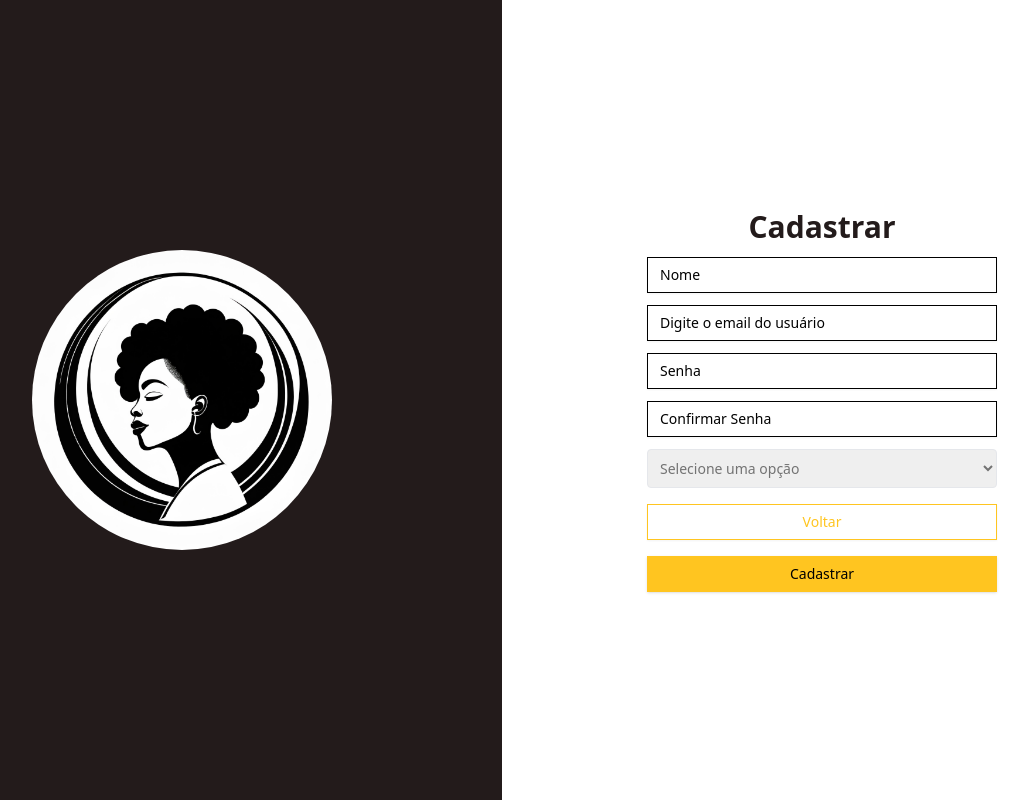
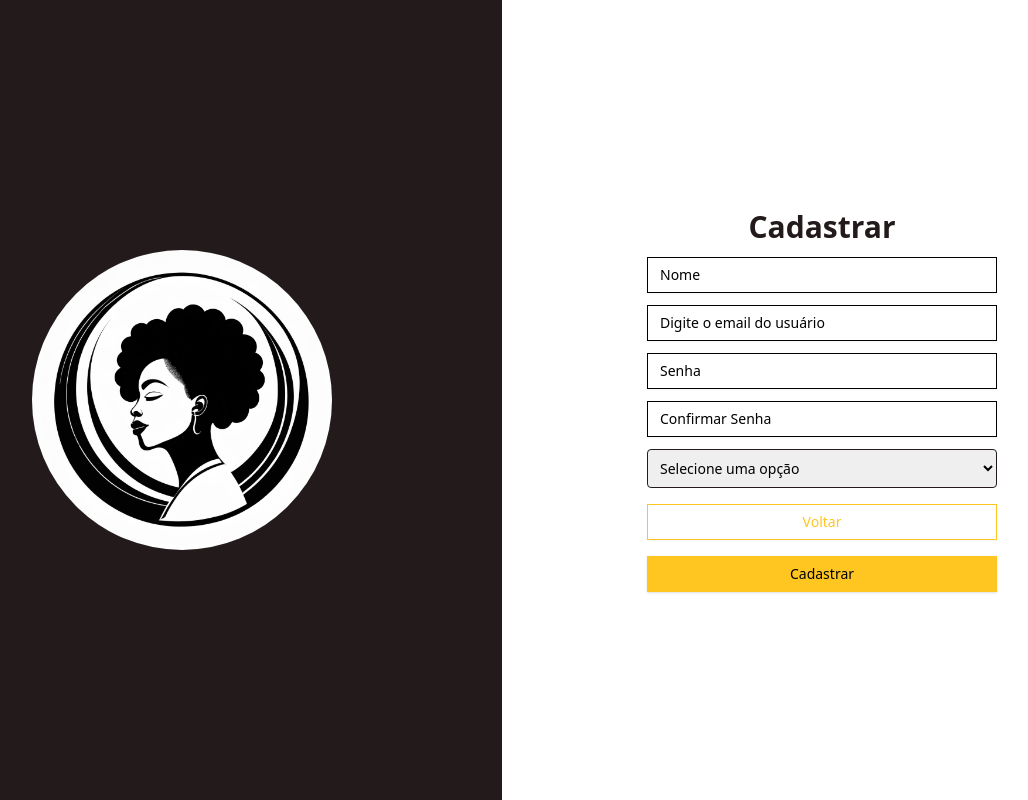
Before and after one commit to Centro-Bell-Hooks/frontend, a React (Vite) app: page /cadastro in a window 1280 px wide. Shown: the whole page, without its empty margins (138-1166 px from the left). Built offline with nearby package versions, Linux system fonts and the light colour scheme.

Commit message:
fix: select de registro ajustado

```diff
--- a/src/components/select/Select.tsx
+++ b/src/components/select/Select.tsx
@@ -10,7 +10,7 @@ type SelectProps = {
 
 export function Select({ values = [], onChange, name, defaultValue = '', className }: SelectProps) {
     return (
-        <select name={name} onChange={onChange} className={`p-2 text-cinza border rounded text-sm ${className}`}>
+        <select name={name} onChange={onChange} className={`p-2 border border-primaria rounded text-sm ${className}`}>
             <option value={defaultValue} hidden>
                 {defaultValue}
             </option>
--- a/src/pages/cadastro/Cadastro.tsx
+++ b/src/pages/cadastro/Cadastro.tsx
@@ -62,10 +62,7 @@ export function Cadastro() {
         <div className="grid grid-cols-1 md:grid-cols-2 h-screen">
             <div className="bg-primaria hidden md:flex justify-center items-center p-4">
                 <Link to={routes.homepage}>
-                    <img
-                        src="/assets/logo-bell-hooks.jpg"
-                        className="rounded-full max-w-[200px] md:max-w-[300px]"
-                    />
+                    <img src="/assets/logo-bell-hooks.jpg" className="rounded-full max-w-[200px] md:max-w-[300px]" />
                 </Link>
             </div>
 
@@ -103,7 +100,11 @@ export function Cadastro() {
                         onChange={atualizarInput}
                         defaultValue="Selecione uma opção"
                         className="w-full"
-                        values={['candidato', 'institucional']}
+                        values={['candidato', 'institucional'].map((value: any) => (
+                            <option key={value.id} value={value}>
+                                {value}
+                            </option>
+                        ))}
                     />
                     <Button onClick={voltar} className="my-1" variant="outline">
                         Voltar
--- a/src/pages/servicos/ServicoPage.tsx
+++ b/src/pages/servicos/ServicoPage.tsx
@@ -20,10 +20,10 @@ export const ServicosPage = () => {
     useEffect(() => {
         buscarServico()
 
-        if (token === '') {
-            Alert({ mensagem: 'Você precisa estar logado!', tipo: 'info' })
-            navigate(routes.login)
-        }
+        // if (token === '') {
+        //     Alert({ mensagem: 'Você precisa estar logado!', tipo: 'info' })
+        //     navigate(routes.login)
+        // }
     }, [token]) // ver se vai dar problema sem servico.length
 
     async function buscarServico() {
--- a/src/pages/servicos/listaServicos/filtroServico/FiltroServico.tsx
+++ b/src/pages/servicos/listaServicos/filtroServico/FiltroServico.tsx
@@ -43,7 +43,7 @@ export function FiltroServico() {
                     onChange={(e) => setTitulo(e.target.value)}
                 />
                 <Select
-                    className="w-full max-w-[200px] border border-primaria"
+                    className="w-full max-w-[200px]"
                     name="nome"
                     defaultValue="Todos"
                     onChange={(e) => setNome(e.target.value)}
```
